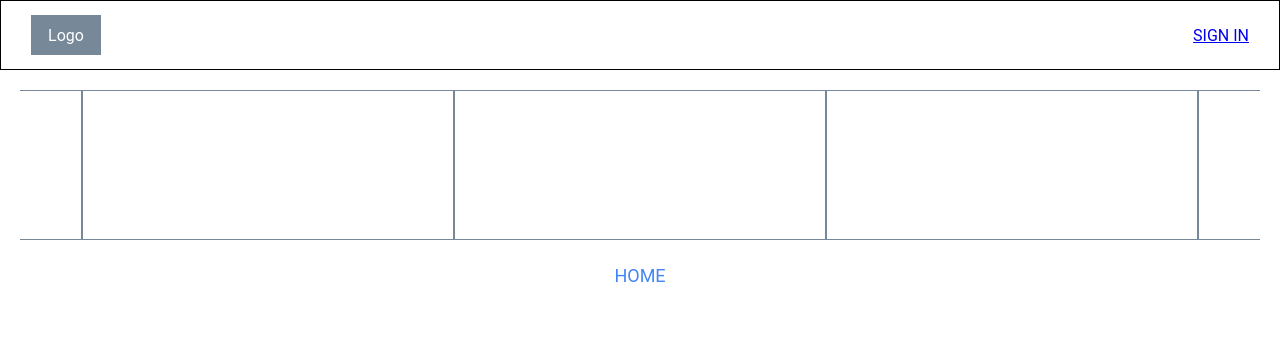
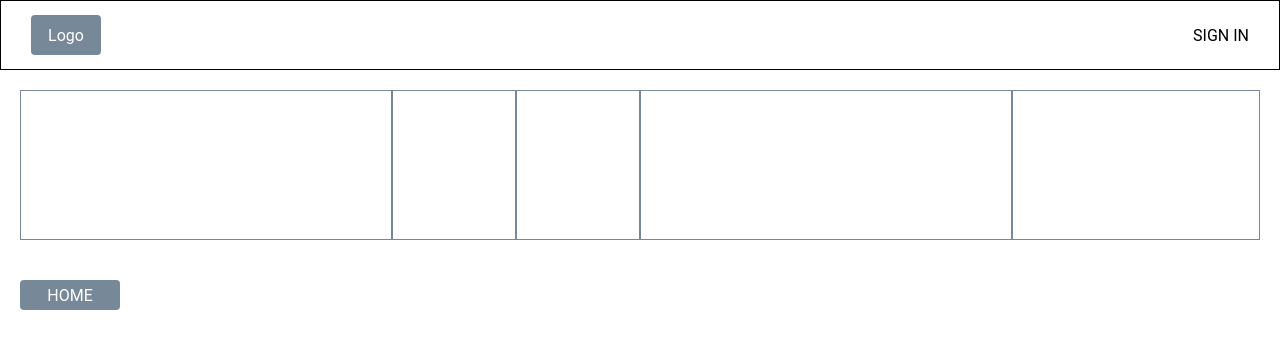
Before and after one commit to Serbin-Executive/Serbin-Executive.github.io, a React (Create React App) app: page / in a window 1280 px wide. Shown: the top 348 px of the page. Built offline with nearby package versions, Linux system fonts and the light colour scheme.

Commit message:
fixed home link, fixed deleted lines

```diff
--- a/src/components/Block/index.tsx
+++ b/src/components/Block/index.tsx
@@ -6,7 +6,7 @@ export const enum blockTypes {
     PALLETTE = "pallette",
     MIXED = "mixed",
     OUTLINED = 'outlined',
-    ROUNDED = "rounded",
+    ROUNDED = 'rounded',
 }
 
 export interface IBlockProps {
@@ -26,7 +26,7 @@ const Block = ({
     height = "100%",
     type = blockTypes.MIXED,
     additionalSelectors,
-    onClick = () => {return;}
+    onClick = () => { return; }
 }: IBlockProps): ReactElement => {
     const blockStyle = {
         width: width,
--- a/src/components/Block/style.css
+++ b/src/components/Block/style.css
@@ -13,6 +13,22 @@
 
 
 .block.mixed {
+    transition: .15s;
+    padding: 5px;
+    border-radius: 4px;
+}
+
+.block.active {
+    background-color: rgb(122, 154, 212);
+}
+
+.block.rounded {
+    border-radius: 50%;
+    aspect-ratio: 1/1;
+}
+
+.block.mixed,
+.block.rounded {
     display: flex;
     align-items: center;
     justify-content: center;
@@ -22,3 +38,16 @@
     background-color: transparent;
     color: black;
 }
+
+.block:hover {
+    color: black;
+    background-color: rgb(149, 173, 205);
+    cursor: pointer;
+}
+
+.block a {
+    color: inherit;
+    text-decoration: none;
+    width: 100%;
+    height: 100%;
+}
--- a/src/pages/Landing/index.tsx
+++ b/src/pages/Landing/index.tsx
@@ -4,9 +4,13 @@ import BlocksSet from "../../components/BlocksSet";
 import Block from "../../components/Block";
 import { setVariants } from "../../components/BlocksSet";
 import { blockTypes } from "../../components/Block";
-import { Link } from "react-router-dom";
+import { useNavigate } from "react-router-dom";
+import { paths } from "../../router/routes";
+
 import './style.css'
 const LandingPage = (): ReactElement => {
+    const navigate = useNavigate();
+
     return (
         <DefaultLayout>
             <>
@@ -17,23 +21,30 @@ const LandingPage = (): ReactElement => {
                             <Block type={blockTypes.OUTLINED} width="30%" height="150px">
 
                             </Block>
-                            <Block type={blockTypes.OUTLINED} width="30%" height="150px">
+                            <Block type={blockTypes.OUTLINED} width="10%" height="150px">
+
+                            </Block>
+                            <Block type={blockTypes.OUTLINED} width="10%" height="150px">
 
                             </Block>
                             <Block type={blockTypes.OUTLINED} width="30%" height="150px">
 
                             </Block>
-                            <Block type={blockTypes.OUTLINED} width="30%" height="150px">
-
-                            </Block>
-                            <Block type={blockTypes.OUTLINED} width="30%" height="150px">
+                            <Block type={blockTypes.OUTLINED} width="20%" height="150px">
 
                             </Block>
                         </>
                     </BlocksSet>
                 </div>
-
-                <h2 className="link-title"><Link to='/courses' className="auth-link large">HOME</Link></h2>
+                <div className="link-container">
+                    <Block
+                        width="100px"
+                        height="30px"
+                        onClick={() => navigate(paths.HOME.path)}
+                    >
+                        HOME
+                    </Block>
+                </div>
             </>
 
         </DefaultLayout>
--- a/src/pages/Landing/style.css
+++ b/src/pages/Landing/style.css
@@ -1,3 +1,8 @@
 .blocks-set-container {
     padding: 20px;
 }
+
+/* temp */
+.link-container {
+    padding: 20px;
+}
```
